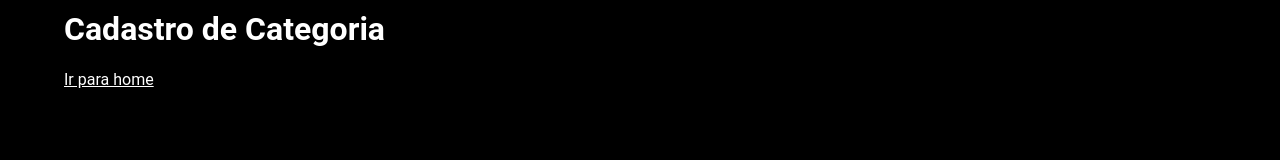
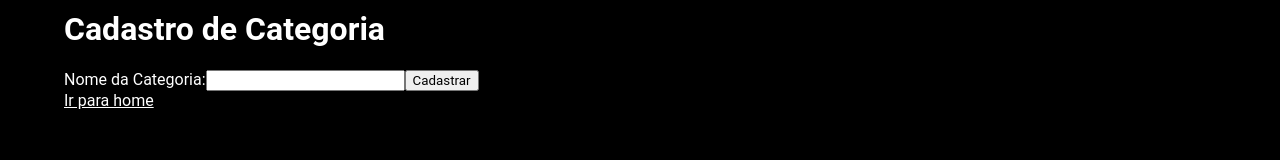
Before and after one commit to miguelmoreiraa/developersflix, a React (Create React App) app: page /cadastro/categoria in a window 1280 px wide. Shown: the part 155-315 px from the top of the page. Built offline with nearby package versions, Linux system fonts and the light colour scheme.

Commit message:
✨ Criação de um mini formulário

```diff
--- a/src/components/Menu/index.js
+++ b/src/components/Menu/index.js
@@ -7,8 +7,8 @@ import Button from '../Button'
 function Menu() {
     return (
         <nav className="Menu">
-            <a to="/">
-                <img className="Logo" src={Logo} alt="DevelopersFlix" />
+            <a href="/">
+                <img className="Logo" src={Logo} alt="Segue o Samba" />
             </a>
 
             <Button as={Link} className="ButtonLink"  to="cadastro/video">
--- a/src/pages/Home/index.js
+++ b/src/pages/Home/index.js
@@ -22,7 +22,7 @@ function Home() {
       <BannerMain
         videoTitle={dadosIniciais.categorias[0].videos[0].titulo}
         url={dadosIniciais.categorias[0].videos[0].url}
-        videoDescription={"Angenor de Oliveira, mais conhecido como Cartola, foi um cantor, compositor, poeta e violonista brasileiro"}
+        videoDescription={"Yvonne Lara da Costa, mais conhecida como Dona Ivone Lara, foi uma cantora e compositora brasileira. Conhecida como Rainha do Samba e Grande Dama do Samba ela foi a primeira mulher a assinar um samba-enredo e a fazer parte da ala de compositores de uma escola, a Império Serrano."}
       />
 
       <Carousel
--- a/src/pages/cadastro/Categoria/index.js
+++ b/src/pages/cadastro/Categoria/index.js
@@ -10,6 +10,20 @@ function CadastroCategoria() {
     return (
         <PageDefault>
             <h1>Cadastro de Categoria</h1>
+            <form>
+
+                <label>
+                    Nome da Categoria:
+                <input
+                        type="text"
+                    />
+                </label>
+
+                <button>
+                    Cadastrar
+                </button>
+            </form>
+
 
             <Link to="/">
                 Ir para home
```
